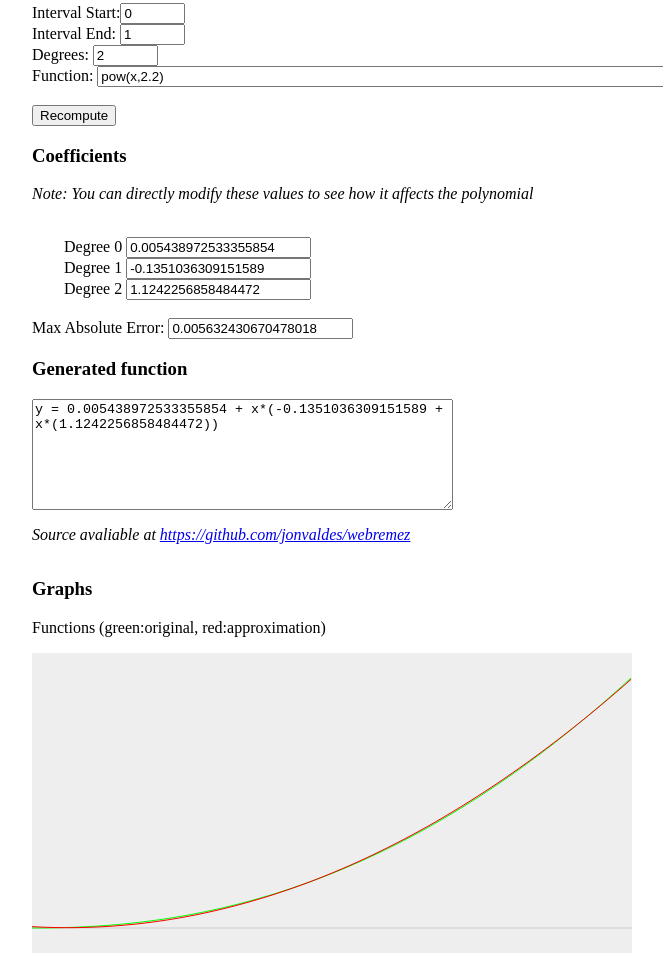
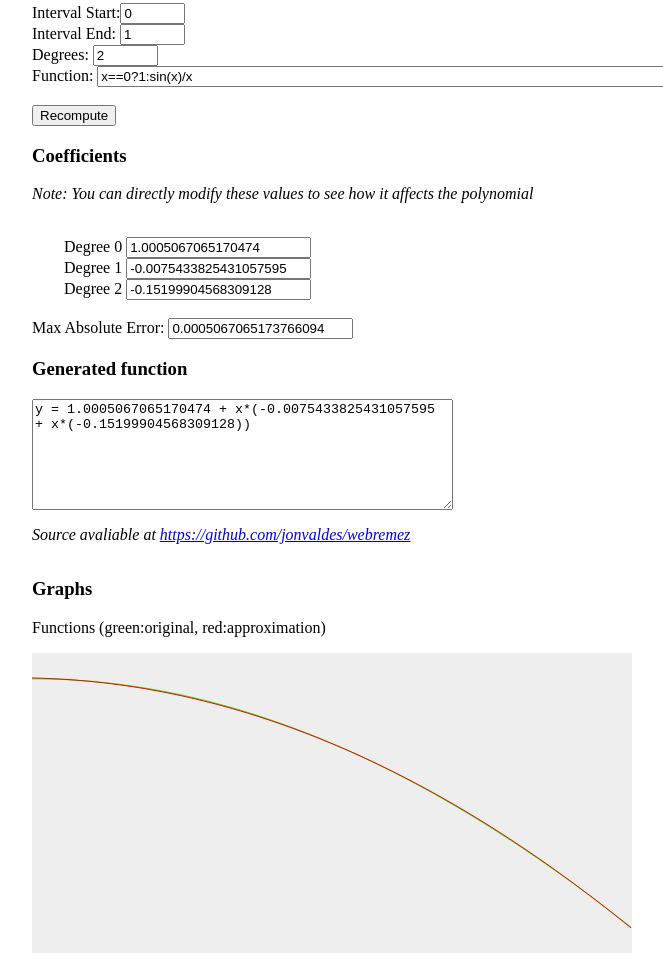
Before and after one commit to jonvaldes/webremez, a plain HTML site: page index.html in a window 1280 px wide. Shown: the part 72-1028 px from the top of the page, without its empty margins (8-671 px from the left). Drawn offline with Linux system fonts and the light colour scheme.

Commit message:
Some code cleaning ('let'->'var' everywhere), and improved remez algorithm by actually doing a few iterations and point-changing

```diff
--- a/index.html
+++ b/index.html
@@ -5,10 +5,11 @@
     Interval Start:<input type = "text" value = "0" name = "iStart" size = "5" oninput="CalculateFormRemez()"><br/>
     Interval End: <input type = "text" value = "1" name = "iEnd" size = "5" oninput="CalculateFormRemez()"> <br/>
     Degrees: <input type = "text" value = "2" name = "Degrees" size = "5" oninput="CalculateFormRemez()"><br/>
-    Function: <input type = "text" name = "Expr" size = "70" value = "pow(x,2.2)" oninput="CalculateFormRemez()" ><br\>
+    Function: <input type = "text" name = "Expr" size = "70" value = "x==0?1:sin(x)/x" oninput="CalculateFormRemez()" ><br\>
     <br/><br/>
     <input id="CalculateButton" type="button" value="Recompute" onclick="CalculateFormRemez()"><br/>
     <h3>Coefficients</h3>
+    <h3 style="color:red;" id="warning"> </h3>
     <p><i>Note: You can directly modify these values to see how it affects the polynomial</i></p>
     <div id="Coefficients" style="margin-left:2em">
         ...
--- a/remez.js
+++ b/remez.js
@@ -29,18 +29,18 @@ function EvaluateInScope(codeText){
 
 function GetRemezPoints(evalFunc, intervalStart, intervalEnd, degrees){
     var points = [];
-    for (let i = 0; i < degrees + 2; i++) {
+    for (var i = 0; i < degrees + 2; i++) {
         // Find the Chevishev nodes and map them to our interval
-        let p = (intervalStart + intervalEnd + (intervalEnd - intervalStart) * Math.cos(Math.PI * i / (degrees+1))) / 2;
-        let fp = evalFunc(p);
+        var p = (intervalStart + intervalEnd + (intervalEnd - intervalStart) * Math.cos(Math.PI * i / (degrees+1))) / 2;
+        var fp = evalFunc(p);
         points.push([p, fp]);
     }
     return points;
 }
 
 function range(n){
-    let Result = new Array(n);
-    for(let i=0;i<n;i++){
+    var Result = new Array(n);
+    for(var i=0;i<n;i++){
         Result[i] = i;
     }
     return Result;
@@ -54,12 +54,12 @@ function range(n){
  * @returns {Array}
  */
 var gauss = function (matrix, freeTerm) {
-  let n = freeTerm.length,
+  var n = freeTerm.length,
     resX = new Array(n);
 
   var swap = function (x, y) {
-    let tmp = 0;
-    for (let i = 0; i < n; i++) {
+    var tmp = 0;
+    for (var i = 0; i < n; i++) {
       tmp = matrix[x][i];
       matrix[x][i] = matrix[y][i];
       matrix[y][i] = tmp;
@@ -70,17 +70,17 @@ var gauss = function (matrix, freeTerm) {
   };
 
   // Straight course
-  for (let i = 0; i < n - 1; i++) {
+  for (var i = 0; i < n - 1; i++) {
     if (matrix[i][i] === 0) {
-      for (let j = i + 1; j < n && matrix[i][i] === 0; j++) {
+      for (var j = i + 1; j < n && matrix[i][i] === 0; j++) {
         if (matrix[j][i] !== 0) {
           swap(i, j);
         }
       }
     }
-    for (let j = i + 1; j < n; j++) {
-      let coef = matrix[j][i] / matrix[i][i];
-      for (let k = i; k < n; k++) {
+    for (var j = i + 1; j < n; j++) {
+      var coef = matrix[j][i] / matrix[i][i];
+      for (var k = i; k < n; k++) {
         matrix[j][k] -= matrix[i][k] * coef;
       }
       freeTerm[j] -= freeTerm[i] * coef;
@@ -89,9 +89,9 @@ var gauss = function (matrix, freeTerm) {
 
   // Reverse course
   resX[n - 1] = freeTerm[n - 1] / matrix[n - 1][n - 1];
-  for (let i = n - 2; i >= 0; i--) {
+  for (var i = n - 2; i >= 0; i--) {
     resX[i] = 0.0;
-    for (let j = i + 1; j < n; j++) {
+    for (var j = i + 1; j < n; j++) {
       resX[i] += matrix[i][j] * resX[j];
     }
     resX[i] = (freeTerm[i] - resX[i]) / matrix[i][i];
@@ -100,19 +100,19 @@ var gauss = function (matrix, freeTerm) {
   return resX;
 };
 
-var polynomialToFunc = function(coeffs) {
+function polynomialToFunc (coeffs) {
     return function(x){
         var Result = coeffs[coeffs.length-1];
-        for(let i=coeffs.length - 2 ;i>=0; i--){
+        for(var i=coeffs.length - 2 ;i>=0; i--){
             Result = coeffs[i] + x * Result;
         }
         return Result;
     }
-};
+}
 
-var polynomialToCode = function(coeffs){
+function polynomialToCode(coeffs){
     var Result = coeffs[coeffs.length-1].toString();
-    for(let i=coeffs.length - 2 ;i>=0; i--){
+    for(var i=coeffs.length - 2 ;i>=0; i--){
         Result = coeffs[i].toString() + " + x*(" + Result + ")";
     }
     Result = "y = " + Result;
@@ -128,31 +128,31 @@ var polynomialToCode = function(coeffs){
  *
  * @returns Array coefficients of polynomial
  */
-var leastSquaresPolynomial = function (points, degree) {
-  let total = points.length,
+function leastSquaresPolynomial(points, degree) {
+  var total = points.length,
     tmp = 0;
 
-  let matrix = new Array(degree),
+  var matrix = new Array(degree),
     freeTerm = [];
-  for (let j = 1; j <= degree; j++) {
+  for (var j = 1; j <= degree; j++) {
     matrix[j - 1] = [];
-    for (let i = 1; i <= degree; i++) {
+    for (var i = 1; i <= degree; i++) {
       tmp = 0;
-      for (let l = 1; l < total; l++) {
+      for (var l = 1; l < total; l++) {
         tmp += Math.pow(points[l][0], i + j - 2);
       }
       matrix[j - 1].push(tmp);
     }
 
     tmp = 0;
-    for (let l = 1; l < total; l++) {
+    for (var l = 1; l < total; l++) {
       tmp += points[l][1] * Math.pow(points[l][0], j - 1);
     }
     freeTerm.push(tmp);
   }
 
   return gauss(matrix, freeTerm);
-};
+}
 
 /**
  * Remez approximation algorithm - https://en.wikipedia.org/wiki/Remez_algorithm
@@ -161,13 +161,12 @@ var leastSquaresPolynomial = function (points, degree) {
  *
  * @returns Array coefficients of polynomial
  */
-var remezPolynomial = function (points, origFunc) {
-    // todo: add point changing and iterations?
-    let total = points.length;
-    let degree = total - 2;
-    let freeTerm = points.map(point => point[1]);
+function remezPolynomial (points, origFunc) {
+    var total = points.length;
+    var degree = total - 2;
+    var freeTerm = points.map(point => point[1]);
 
-    let matrix = points.map((point, index) =>
+    var matrix = points.map((point, index) =>
         range(degree + 2)
           .map(i =>
             (degree - i >= 0) ? Math.pow(point[0], degree - i) : Math.pow(-1, index)
@@ -175,33 +174,22 @@ var remezPolynomial = function (points, origFunc) {
     );
 
     // Get the tentative polynomial coefficients
-    let coeffs = gauss(matrix, freeTerm).slice(0, -1).reverse();
-
-    /*
-    // Check errors in generated coefficients
-    let ResultFunc = polynomialToFunc(coeffs);
-    let errors = new Array(total);
-    for(let i=0;i<total; i++){
-        errors[i] = origFunc(points[i][0]) - ResultFunc(points[i][0]);
-    }
-    console.log(errors);
-    */
-
+    var coeffs = gauss(matrix, freeTerm).slice(0, -1).reverse();
     return coeffs;
-};
+}
 
 function PaintAbsError(canvas, intervalS, intervalE, origF, approxF){
     var ctx = canvas.getContext('2d');
 
-    let pointCnt = canvas.width;
-    let points = new Array(pointCnt);
-    let maxErr = Number.MIN_VALUE;
+    var pointCnt = canvas.width;
+    var points = new Array(pointCnt);
+    var maxErr = Number.MIN_VALUE;
 
-    for(let i=0; i<pointCnt;i++){
-        let x = intervalS + i/(pointCnt-1) * (intervalE-intervalS);
-        let y0 = origF(x);
-        let y1 = approxF(x);
-        let err = Math.abs(y1 - y0);
+    for(var i=0; i<pointCnt;i++){
+        var x = intervalS + i/(pointCnt-1) * (intervalE-intervalS);
+        var y0 = origF(x);
+        var y1 = approxF(x);
+        var err = Math.abs(y1 - y0);
         maxErr = Math.max(maxErr, err);
         points[i] = err;
     }
@@ -209,7 +197,7 @@ function PaintAbsError(canvas, intervalS, intervalE, origF, approxF){
     maxErr *= 1.1;
 
     // Map points to canvas coords
-    for(let i=0;i<pointCnt;i++){
+    for(var i=0;i<pointCnt;i++){
         points[i] = points[i] / maxErr  * canvas.height;
     }
 
@@ -218,7 +206,7 @@ function PaintAbsError(canvas, intervalS, intervalE, origF, approxF){
 
     ctx.strokeStyle = "#0F0";
     ctx.beginPath();
-    for(let i=0;i<pointCnt;i++){
+    for(var i=0;i<pointCnt;i++){
         ctx.lineTo(i, canvas.height - points[i]);
     }
     ctx.stroke();
@@ -227,33 +215,33 @@ function PaintAbsError(canvas, intervalS, intervalE, origF, approxF){
 function PaintFunctions(canvas, intervalS, intervalE, origF, approxF){
     var ctx = canvas.getContext('2d');
 
-    let pointCnt = canvas.width;
-    let points = new Array(pointCnt);
-    let minY = Number.MAX_VALUE;
-    let maxY = -Number.MAX_VALUE;
+    var pointCnt = canvas.width;
+    var points = new Array(pointCnt);
+    var minY = Number.MAX_VALUE;
+    var maxY = -Number.MAX_VALUE;
 
-    for(let i=0; i<pointCnt;i++){
-        let x = intervalS + i/(pointCnt-1) * (intervalE-intervalS);
-        let y0 = origF(x);
-        let y1 = approxF(x);
+    for(var i=0; i<pointCnt;i++){
+        var x = intervalS + i/(pointCnt-1) * (intervalE-intervalS);
+        var y0 = origF(x);
+        var y1 = approxF(x);
         minY = Math.min(minY, y0, y1);
         maxY = Math.max(maxY, y0, y1);
         points[i] = {x:x, y0:y0, y1:y1};
     }
 
-    let dist = maxY - minY;
+    var dist = maxY - minY;
 
     maxY += dist * 0.1;
     minY -= dist * 0.1;
 
     // Map points to canvas coords
-    let canvasPoints = new Array(pointCnt);
-    for(let i=0;i<pointCnt;i++){
-        let y0 = points[i].y0;
-        let y1 = points[i].y1;
+    var canvasPoints = new Array(pointCnt);
+    for(var i=0;i<pointCnt;i++){
+        var y0 = points[i].y0;
+        var y1 = points[i].y1;
 
-        let cy0 = (y0 - minY) / (maxY - minY) * canvas.height;
-        let cy1 = (y1 - minY) / (maxY - minY) * canvas.height;
+        var cy0 = (y0 - minY) / (maxY - minY) * canvas.height;
+        var cy1 = (y1 - minY) / (maxY - minY) * canvas.height;
         canvasPoints[i] = [cy0, cy1];
     }
 
@@ -262,79 +250,79 @@ function PaintFunctions(canvas, intervalS, intervalE, origF, approxF){
 
     ctx.strokeStyle = "#ccc";
     ctx.beginPath();
-    let cy_0 = canvas.height - (0-minY / (maxY-minY) * canvas.height);
+    var cy_0 = canvas.height - (0-minY / (maxY-minY) * canvas.height);
     ctx.moveTo(0, cy_0);
     ctx.lineTo(canvas.width, cy_0);
     ctx.stroke();
 
     ctx.strokeStyle = "#0F0";
     ctx.beginPath();
-    for(let i=0;i<pointCnt;i++){
+    for(var i=0;i<pointCnt;i++){
         ctx.lineTo(i, canvas.height - canvasPoints[i][0]);
     }
     ctx.stroke();
     ctx.strokeStyle = "#F00";
     ctx.beginPath();
-    for(let i=0;i<pointCnt;i++){
+    for(var i=0;i<pointCnt;i++){
         ctx.lineTo(i, canvas.height - canvasPoints[i][1]);
     }
     ctx.stroke();
 }
 
 function CalculateErrorValues(form, start, end, f1, f2){
-    let maxErr = 0;
-    let maxRelErr = 1;
-    let iters = 50000;
-    for(let i=0;i<iters ;i++){
-        let x = start + (end-start) * i / (iters-1);
-        let err = Math.abs(f1(x) - f2(x));
+    var maxErr = 0;
+    var maxRelErr = 1;
+    var iters = 50000;
+    for(var i=0;i<iters ;i++){
+        var x = start + (end-start) * i / (iters-1);
+        var err = Math.abs(f1(x) - f2(x));
         maxErr = Math.max(maxErr, err);
     }
     form.AbsErr.value = maxErr;
 }
 
 function GetCoeffs(){
-    let Result = [];
-    let elems = document.getElementsByClassName("coefficient");
-    for(let i=0;i<elems.length;i++){
-        let v = elems[i].value;
+    var Result = [];
+    var elems = document.getElementsByClassName("coefficient");
+    for(var i=0;i<elems.length;i++){
+        var v = elems[i].value;
         if(v == ""){
             v= '0';
         }
-        let f = parseFloat(v)
+        var f = parseFloat(v)
         Result.push(f);
     }
     return Result;
 }
 
 function RedrawAll(){
-    let form = document.forms[0];
-    let start = parseFloat(form.iStart.value);
-    let end = parseFloat(form.iEnd.value);
-    let expr = form.Expr.value;
+    var form = document.forms[0];
+    var start = parseFloat(form.iStart.value);
+    var end = parseFloat(form.iEnd.value);
+    var expr = form.Expr.value;
 
     var evalFunc = EvaluateInScope(expr);
 
-    let Coeffs = GetCoeffs();
+    var Coeffs = GetCoeffs();
     form.Output.value = polynomialToCode(Coeffs);
 
-    let ResultFunc = polynomialToFunc(Coeffs);
-    let canvas= document.getElementById("mainCanvas");
+    var ResultFunc = polynomialToFunc(Coeffs);
+    var canvas= document.getElementById("mainCanvas");
     PaintFunctions(canvas, start, end, evalFunc, ResultFunc);
-    let errCanvas = document.getElementById("errCanvas");
+    var errCanvas = document.getElementById("errCanvas");
     PaintAbsError(errCanvas, start, end, evalFunc, ResultFunc);
     CalculateErrorValues(form, start, end, evalFunc, ResultFunc);
 }
 
 function DegreesChanged(newValue){
-    let CoeffsDiv = document.getElementById("Coefficients");
+    var CoeffsDiv = document.getElementById("Coefficients");
     CoeffsDiv.innerHTML = '';
-    for(let i=0;i<=newValue;i++){
-        let l = document.createElement("label");
+    for(var i=0;i<=newValue;i++){
+        var l = document.createElement("label");
         l.innerHTML = "<br/>Degree " + i + "&nbsp;";
         CoeffsDiv.appendChild(l);
 
-        let d = document.createElement("input");
+        var d = document.createElement("input");
         d.type = "text";
         d.id = "Coeff_" + i;
         d.className = "coefficient";
@@ -345,19 +333,78 @@ function DegreesChanged(newValue){
 
 
 function CalculateFormRemez(){
-    let form = document.forms[0];
-    let start = parseFloat(form.iStart.value);
-    let end = parseFloat(form.iEnd.value);
-    let degrees = parseInt(form.Degrees.value);
-    let expr = form.Expr.value;
+    // Clear error messages
+    document.getElementById("warning").innerHTML = "";
+
+    var form = document.forms[0];
+    var start = parseFloat(form.iStart.value);
+    var end = parseFloat(form.iEnd.value);
+    var degrees = parseInt(form.Degrees.value);
+    var expr = form.Expr.value;
 
     DegreesChanged(degrees);
     var evalFunc = EvaluateInScope(expr);
+    var initialPoints = GetRemezPoints(evalFunc, start, end, degrees);
+    var ResultCoeffs;
 
-    let ResultCoeffs = remezPolynomial(GetRemezPoints(evalFunc, start, end, degrees), evalFunc);
+    var maxRetries = 10;
+    var retryCnt = 0;
+    for(var retryCnt = 0; retryCnt < maxRetries; retryCnt++){
+        ResultCoeffs = remezPolynomial(initialPoints, evalFunc);
+        // If we reach NaNs, break out
+        if(!ResultCoeffs.every(x=>!isNaN(x))){
+            break;
+        }
+
+        // Find points with biggest absolute error
+        var M=[];
+
+        var newf = polynomialToFunc(ResultCoeffs);
+        var errorf = function(x){ return Math.abs(evalFunc(x) - newf(x)); };
+        //var errorf = function(x){ return Math.abs(evalFunc(x) - newf(x)) / Math.abs(evalFunc(x)); };
+
+        var rangeSplits = 50000;
+        var epsilon = (end-start) / rangeSplits;
+
+        // TODO - improve this with a couple rounds of root-finding using Newton's,
+        // instead of just brute-forcing over the range and keeping the found values
+        for(var i=0;i<rangeSplits;i++){
+            var p=start + (end-start) * i / rangeSplits;
+            var fp = errorf(p);
+            if(fp >= errorf(p-epsilon) && fp > errorf(p+epsilon)){
+                M.push(p);
+            }
+        }
+
+        var totalError = 0;
+        for(var i=1; i < M.length ;i++){
+            totalError += Math.abs(M[0] - M[i]);
+        }
+
+        if(M.length == initialPoints.length-2){
+            M.unshift(start);
+            M.push(end);
+        }
+        if(M.length == initialPoints.length-1){
+            M.push(end);
+        }
+
+        if(M.length != initialPoints.length){
+            document.getElementById("warning").innerHTML = "ERROR: Could not find maximum error points for next iteration";
+            //ResultCoeffs = initialPoints.map(b=>b[0]);
+            break;
+        }
+
+
+        for(var i=0;i<M.length;i++){
+            initialPoints[i] = [M[i], evalFunc(M[i])];
+        }
+        retryCnt++;
+    }
+
     // Display coefficients in form
-    for(let i=0;i<ResultCoeffs.length;i++){
-        let t = document.getElementById("Coeff_" + i);
+    for(var i=0;i<ResultCoeffs.length;i++){
+        var t = document.getElementById("Coeff_" + i);
         t.value = ResultCoeffs[i];
     }
     RedrawAll();
```
